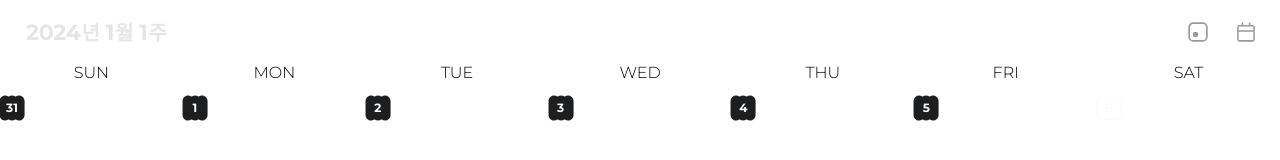
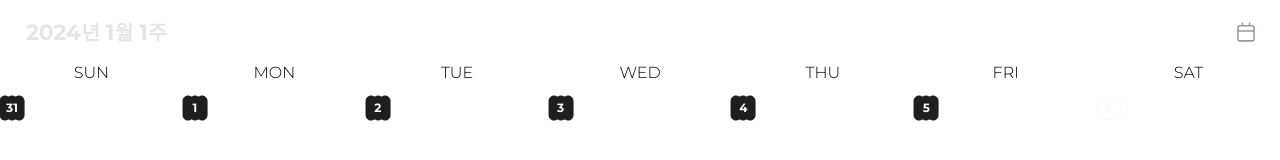
Before and after one commit to baro-meter/barometer-frontend, a Next.js app in the folder web/: page /calendar/weekly in a window 1280 px wide. Shown: the top 160 px of the page. Built offline with nearby package versions, Linux system fonts and the light colour scheme.

Commit message:
오늘보기 버튼 ui 활성화 처리

```diff
--- a/web/src/markup/components/Calendar/WeeklyHeaderView.tsx
+++ b/web/src/markup/components/Calendar/WeeklyHeaderView.tsx
@@ -9,6 +9,7 @@ interface WeeklyHeaderViewProps {
   year: number;
   month: number;
   week: number;
+  isToday?: boolean;
   handleChangeMonthlyView: () => void;
 }
 
@@ -16,6 +17,7 @@ const WeeklyHeaderView = ({
   year,
   month,
   week,
+  isToday = false,
   handleChangeMonthlyView,
 }: WeeklyHeaderViewProps) => {
   return (
@@ -25,17 +27,16 @@ const WeeklyHeaderView = ({
           <span>{year}</span>년 <span>{month}</span>월 <span>{week}</span>주
         </strong>
         <div className={cn("btn-area")}>
-          <button
-            className={cn("btn-calendar-today")}
-            aria-label="Today"
-          >
+          {!isToday && (
+            <button className={cn("btn-calendar-today")} aria-label="Today">
               <Image
                 src="/calendar/icon-today.svg"
                 width={20}
                 height={20}
-              alt={""}
+                alt={"오늘보기"}
               />
             </button>
+          )}
           <button
             className={cn("btn-calendar-view")}
             aria-label="Monthly View"
--- a/web/src/pages/calendar/weekly.tsx
+++ b/web/src/pages/calendar/weekly.tsx
@@ -19,6 +19,7 @@ interface WeeklyPageViewProps {
   month: number;
   week: number;
   date: number;
+  isToday: boolean;
   handleChangeMonthlyView: () => void;
   handleChangeSelectedDate: (d: number) => void;
 }
@@ -28,6 +29,7 @@ const WeeklyPageView = ({
   month,
   week,
   date,
+  isToday,
   handleChangeMonthlyView,
   handleChangeSelectedDate,
 }: WeeklyPageViewProps) => {
@@ -37,6 +39,7 @@ const WeeklyPageView = ({
         year={year}
         month={month}
         week={week}
+        isToday={isToday}
         handleChangeMonthlyView={handleChangeMonthlyView}
       />
       <WeeklyCalendar
@@ -63,6 +66,7 @@ interface WeeklyPageProps {
 const WeeklyPage = ({ initDate }: WeeklyPageProps) => {
   const router = useRouter();
   // TODO 기획 측에 달력 인터랙션이 내가 이해한 것과 동일한지 확인 필요
+  const [isToday, setIsToday] = useState(true);
   const [selectedDate, setSelectedDate] = useState(dayjs()); // 미선택은 불가능하다고 이해함
 
   useEffect(() => {
@@ -71,6 +75,11 @@ const WeeklyPage = ({ initDate }: WeeklyPageProps) => {
       setSelectedDate(dayjs(initDate));
     }
   }, [initDate]);
+
+  useEffect(() => {
+    const diff = selectedDate.diff(dayjs(), "days");
+    setIsToday(diff === 0 && selectedDate.date() === dayjs().date());
+  }, [selectedDate]);
 
   const handleChangeMonthlyView = useCallback(() => {
     router.push(`/calendar/monthly?initDate=${getFormatDayjs(selectedDate)}`);
@@ -99,6 +108,7 @@ const WeeklyPage = ({ initDate }: WeeklyPageProps) => {
     month: selectedDate.month() + 1, // 월은 0부터 시작
     week: selectedDate.week(),
     date: selectedDate.date(),
+    isToday,
     handleChangeMonthlyView,
     handleChangeSelectedDate,
   };
```
Also changed, not shown: web/src/components/calendar/MonthlyCalendar.tsx (+6 -8 lines), web/src/markup/components/Calendar/MonthlyHeaderView.tsx (+6 -11 lines). Lines whose indentation alone changed are shown as unchanged.
